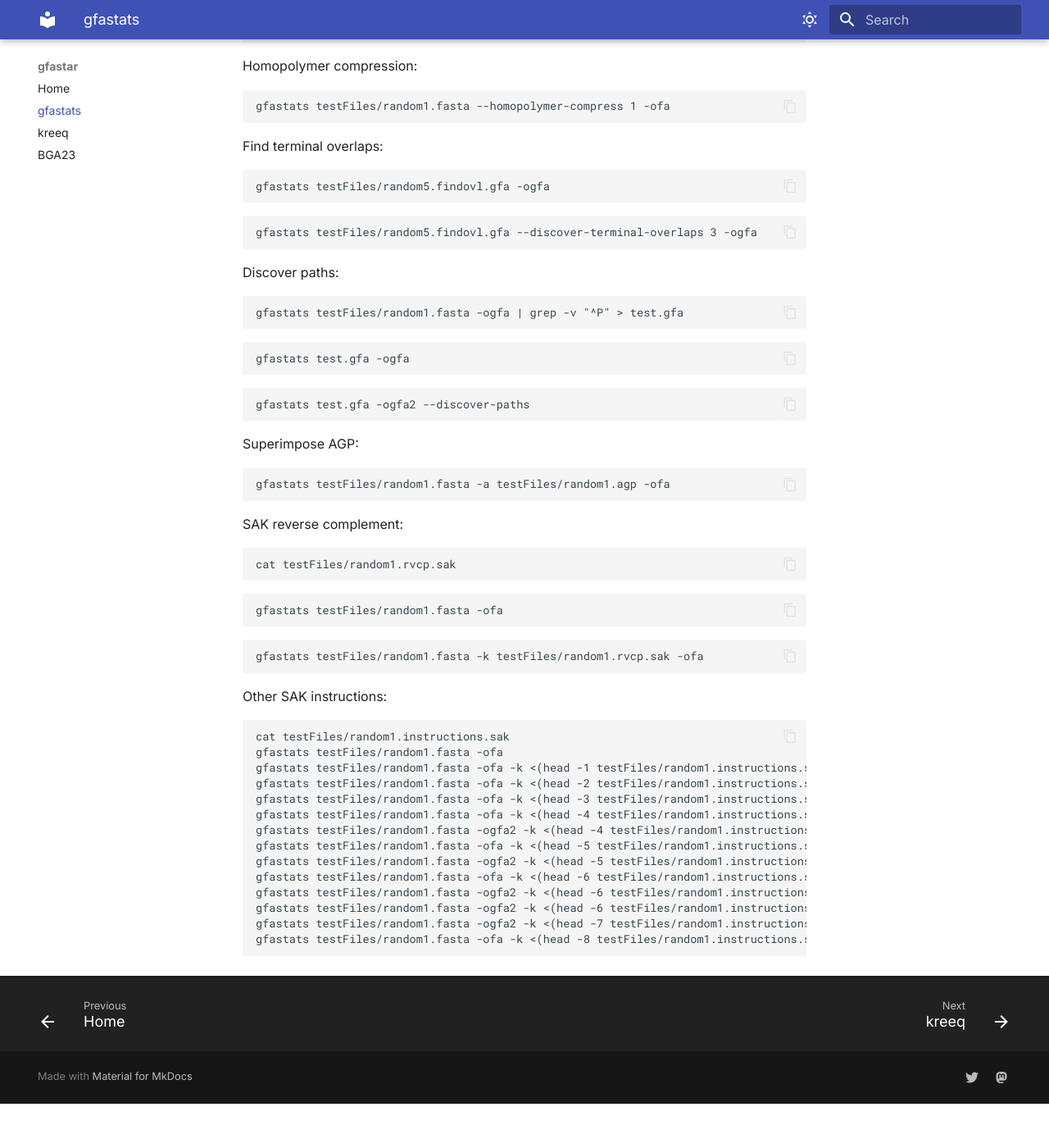
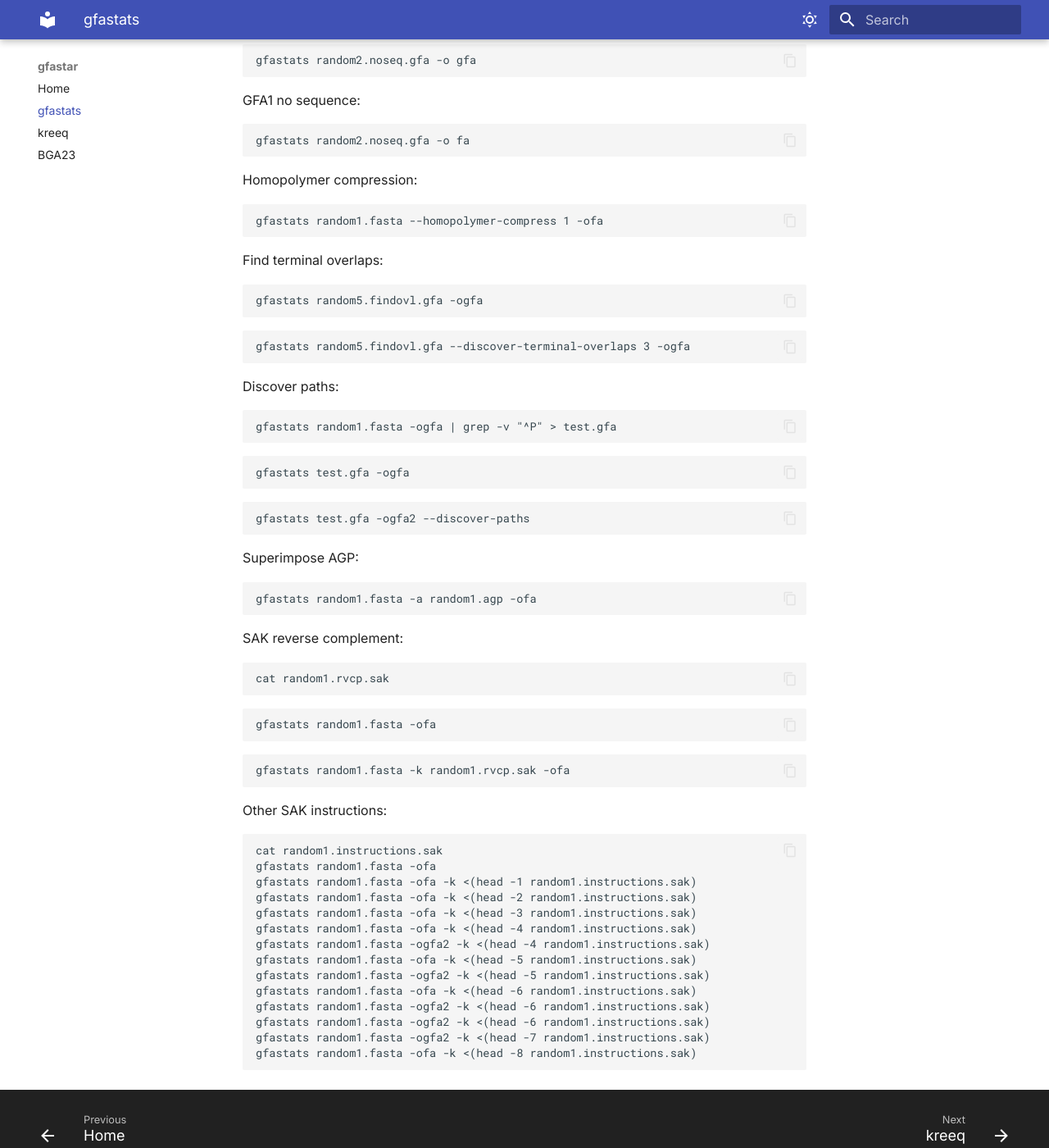
Before and after one commit to teaching-genomics/pavia2024, an MkDocs documentation site: the page built from docs/gfastats.md, in a window 1280 px wide and 1400 px high, scrolled down 2805 px. Shown: the whole window at 82% size. Built offline with MkDocs 1.6.1 and Material for MkDocs 9.7.7, drawn with Linux system fonts in a browser that asks for light colours; before the commit the page ends 4151 px from its top, so only the background shows below that; some of the changed text lies outside the part shown.

Commit message:
added test files for kreeq

````diff
--- a/docs/gfastats.md
+++ b/docs/gfastats.md
@@ -1,18 +1,22 @@
+Let's get some test files first:
+```
+mv testFiles-gfastats/* .
+```
 Help:
 ```
 gfastats -h
 ```
 File:
 ```
-cat testFiles/random1.fasta
+cat random1.fasta
 ```
 Summary statistics:
 ```
-gfastats testFiles/random1.fasta
+gfastats random1.fasta
 ```
 Tabular output:
 ```
-gfastats testFiles/random1.fasta -t
+gfastats random1.fasta -t
 ```
 Change locale:
 ```
@@ -20,115 +24,115 @@
 ```
 Full output:
 ```
-gfastats testFiles/random1.fasta --nstar-report
+gfastats random1.fasta --nstar-report
 ```
 Report by sequence:
 ```
-gfastats testFiles/random1.fasta --seq-report
+gfastats random1.fasta --seq-report
 ```
 Original file:
 ```
-gfastats testFiles/random1.fasta -ofa
+gfastats random1.fasta -ofa
 ```
 Line length:
 ```
-gfastats testFiles/random1.fasta -ofa --line-length 2
+gfastats random1.fasta -ofa --line-length 2
 ```
 Subset:
 ```
-gfastats testFiles/random1.fasta Header2 -ofa
+gfastats random1.fasta Header2 -ofa
 ```
 Subset with bed:
 ```
-gfastats testFiles/random1.fasta -e <(echo Header2) -ofa
+gfastats random1.fasta -e <(echo Header2) -ofa
 ```
-cat testFiles/random1.fasta.bed`
+cat random1.fasta.bed`
 ```
-gfastats testFiles/random1.fasta -ofa -e testFiles/random1.fasta.bed
+gfastats random1.fasta -ofa -e random1.fasta.bed
 ```
 ```
-gfastats testFiles/random1.fasta -ofa -i testFiles/random1.fasta.bed
+gfastats random1.fasta -ofa -i random1.fasta.bed
 ```
 Size of components:
 ```
-gfastats testFiles/random1.fasta -s s
+gfastats random1.fasta -s s
 ```
 ```
-gfastats testFiles/random1.fasta -s c
+gfastats random1.fasta -s c
 ```
 ```
-gfastats testFiles/random1.fasta -s g
+gfastats random1.fasta -s g
 ```
 AGP:
 ```
-gfastats testFiles/random1.fasta -b a
+gfastats random1.fasta -b a
 ```
 BED coordinates:
 ```
-gfastats testFiles/random1.fasta -b s
+gfastats random1.fasta -b s
 ```
 ```
-gfastats testFiles/random1.fasta -b c
+gfastats random1.fasta -b c
 ```
 ```
-gfastats testFiles/random1.fasta -b g
+gfastats random1.fasta -b g
 ```
 Sorting:
 ```
-gfastats testFiles/random1.fasta -ofa --sort largest
+gfastats random1.fasta -ofa --sort largest
 ```
 ```
-gfastats testFiles/random1.fasta -ofa --sort descending
+gfastats random1.fasta -ofa --sort descending
 ```
 ```
-gfastats testFiles/random1.fasta -ofa --sort test.sort
+gfastats random1.fasta -ofa --sort test.sort
 ```
 GFA2:
 ```
-gfastats testFiles/random1.gfa2 -o gfa2
+gfastats random1.gfa2 -o gfa2
 ```
 GFA2 to FASTA conversion:
 ```
-gfastats testFiles/random1.gfa2 -o fasta
+gfastats random1.gfa2 -o fasta
 ```
 GFA2 to GFA1 conversion:
 ```
-gfastats testFiles/random1.gfa2 -o gfa
+gfastats random1.gfa2 -o gfa
 ```
 GFA1:
 ```
-gfastats testFiles/random2.gfa -o gfa
+gfastats random2.gfa -o gfa
 ```
 GFA1 to FASTA:
 ```
-gfastats testFiles/random2.gfa -o fasta
+gfastats random2.gfa -o fasta
 ```
 GFA1 to GFA2:
 ```
-gfastats testFiles/random2.gfa -o gfa2
+gfastats random2.gfa -o gfa2
 ```
 GFA1 no sequence:
 ```
-gfastats testFiles/random2.noseq.gfa -o gfa
+gfastats random2.noseq.gfa -o gfa
 ```
 GFA1 no sequence:
 ```
-gfastats testFiles/random2.noseq.gfa -o fa
+gfastats random2.noseq.gfa -o fa
 ```
 Homopolymer compression:
 ```
-gfastats testFiles/random1.fasta --homopolymer-compress 1 -ofa
+gfastats random1.fasta --homopolymer-compress 1 -ofa
 ```
 Find terminal overlaps:
 ```
-gfastats testFiles/random5.findovl.gfa -ogfa
+gfastats random5.findovl.gfa -ogfa
 ```
 ```
-gfastats testFiles/random5.findovl.gfa --discover-terminal-overlaps 3 -ogfa
+gfastats random5.findovl.gfa --discover-terminal-overlaps 3 -ogfa
 ```
 Discover paths:
 ```
-gfastats testFiles/random1.fasta -ogfa | grep -v "^P" > test.gfa
+gfastats random1.fasta -ogfa | grep -v "^P" > test.gfa
 ```
 ```
 gfastats test.gfa -ogfa
@@ -138,32 +142,32 @@
 ```
 Superimpose AGP:
 ```
-gfastats testFiles/random1.fasta -a testFiles/random1.agp -ofa
+gfastats random1.fasta -a random1.agp -ofa
 ```
 SAK reverse complement:
 ```
-cat testFiles/random1.rvcp.sak
+cat random1.rvcp.sak
 ```
 ```
-gfastats testFiles/random1.fasta -ofa
+gfastats random1.fasta -ofa
 ```
 ```
-gfastats testFiles/random1.fasta -k testFiles/random1.rvcp.sak -ofa
+gfastats random1.fasta -k random1.rvcp.sak -ofa
 ```
 Other SAK instructions:
 ```
-cat testFiles/random1.instructions.sak
-gfastats testFiles/random1.fasta -ofa
-gfastats testFiles/random1.fasta -ofa -k <(head -1 testFiles/random1.instructions.sak)
-gfastats testFiles/random1.fasta -ofa -k <(head -2 testFiles/random1.instructions.sak)
-gfastats testFiles/random1.fasta -ofa -k <(head -3 testFiles/random1.instructions.sak)
-gfastats testFiles/random1.fasta -ofa -k <(head -4 testFiles/random1.instructions.sak)
-gfastats testFiles/random1.fasta -ogfa2 -k <(head -4 testFiles/random1.instructions.sak)
-gfastats testFiles/random1.fasta -ofa -k <(head -5 testFiles/random1.instructions.sak)
-gfastats testFiles/random1.fasta -ogfa2 -k <(head -5 testFiles/random1.instructions.sak)
-gfastats testFiles/random1.fasta -ofa -k <(head -6 testFiles/random1.instructions.sak)
-gfastats testFiles/random1.fasta -ogfa2 -k <(head -6 testFiles/random1.instructions.sak)
-gfastats testFiles/random1.fasta -ogfa2 -k <(head -6 testFiles/random1.instructions.sak)
-gfastats testFiles/random1.fasta -ogfa2 -k <(head -7 testFiles/random1.instructions.sak)
-gfastats testFiles/random1.fasta -ofa -k <(head -8 testFiles/random1.instructions.sak)
+cat random1.instructions.sak
+gfastats random1.fasta -ofa
+gfastats random1.fasta -ofa -k <(head -1 random1.instructions.sak)
+gfastats random1.fasta -ofa -k <(head -2 random1.instructions.sak)
+gfastats random1.fasta -ofa -k <(head -3 random1.instructions.sak)
+gfastats random1.fasta -ofa -k <(head -4 random1.instructions.sak)
+gfastats random1.fasta -ogfa2 -k <(head -4 random1.instructions.sak)
+gfastats random1.fasta -ofa -k <(head -5 random1.instructions.sak)
+gfastats random1.fasta -ogfa2 -k <(head -5 random1.instructions.sak)
+gfastats random1.fasta -ofa -k <(head -6 random1.instructions.sak)
+gfastats random1.fasta -ogfa2 -k <(head -6 random1.instructions.sak)
+gfastats random1.fasta -ogfa2 -k <(head -6 random1.instructions.sak)
+gfastats random1.fasta -ogfa2 -k <(head -7 random1.instructions.sak)
+gfastats random1.fasta -ofa -k <(head -8 random1.instructions.sak)
 ```
````
Also changed, not shown: docs/kreeq.md (+10 -6 lines), 21 other files.
